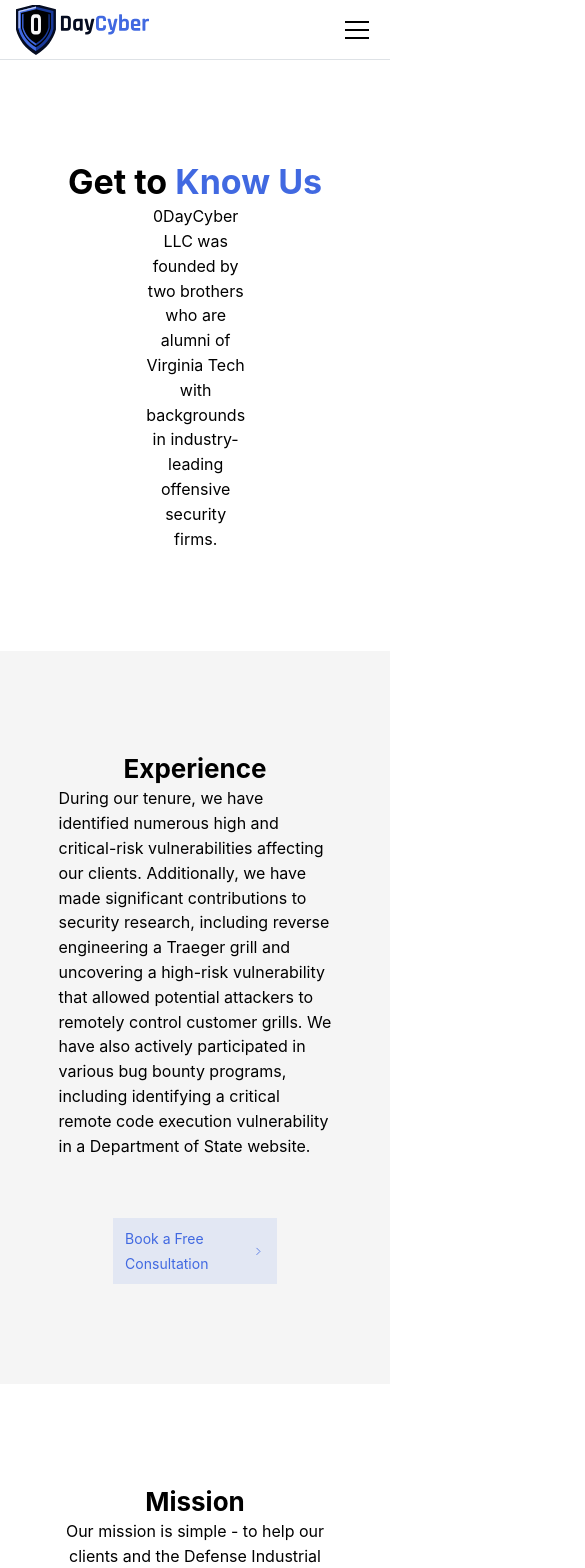
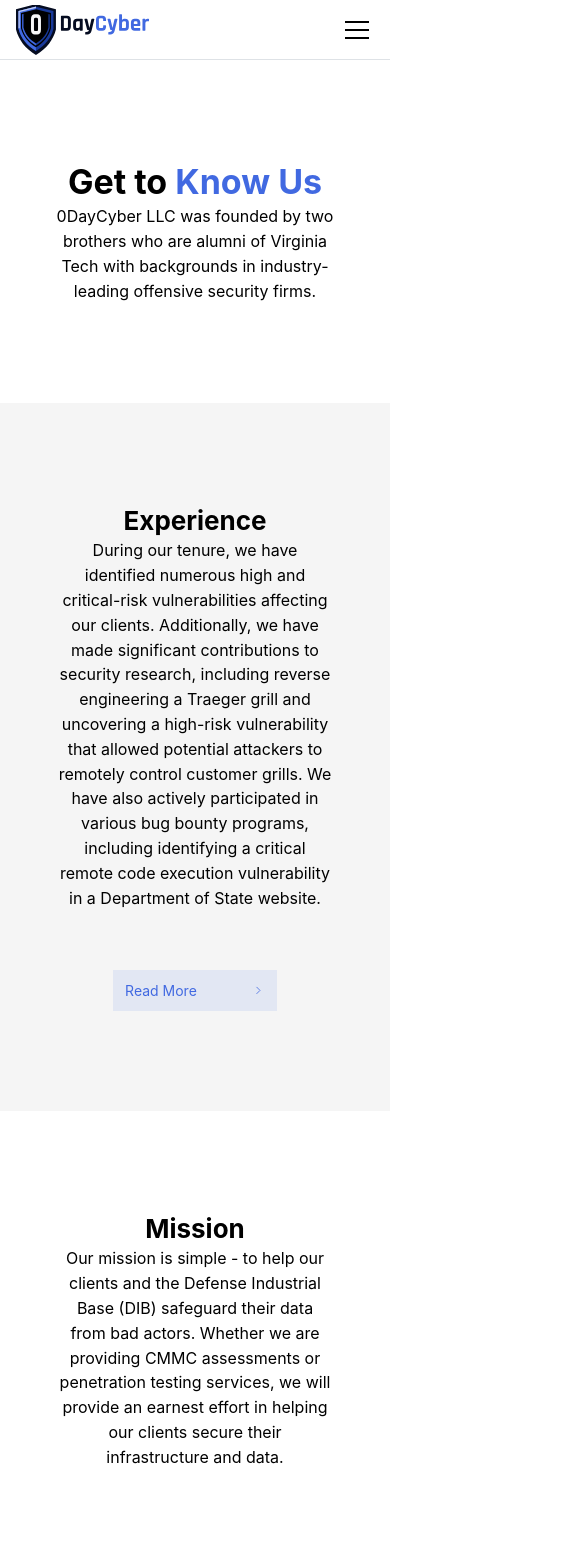
Before and after one commit to ncerne000/0daycyber.com, a Next.js app: page /about in a window 390 px wide. Shown: the top 1568 px of the page, 585 px wide, since content can reach past the window. Built offline with nearby package versions, Linux system fonts and the light colour scheme.

Commit message:
Fixing some mobile views

```diff
--- a/src/app/about/page.tsx
+++ b/src/app/about/page.tsx
@@ -9,7 +9,7 @@ export default function About() {
       <Flex my="100px">
             <Flex direction="column" align="center" w="100%">
               <Title order={1}>Get to <span style={{color: "#4169E1"}}>Know Us</span></Title>
-              <Flex w="25%">
+              <Flex w={{base: "75%", md: "25%"}}>
                 <Text ta="center">
                   0DayCyber LLC was founded by two brothers who are alumni of Virginia Tech with backgrounds in industry-leading offensive security firms.
                 </Text>
@@ -19,7 +19,7 @@ export default function About() {
         <Flex bg="virtualColor1" w="100%" justify="center">
             <Flex direction="column" my="100px" w="70%" align="center">
               <Title order={2}>Experience</Title>
-              <Text mb="50px">
+              <Text ta="center" mb="50px">
               During our tenure, we have identified numerous high and critical-risk vulnerabilities affecting our clients. Additionally, we have
               made significant contributions to security research, including reverse engineering a Traeger grill and uncovering a high-risk vulnerability that
               allowed potential attackers to remotely control customer grills. We have also actively participated in various bug bounty programs, including
@@ -28,10 +28,10 @@ export default function About() {
               <Flex w="100%" justify="center">
                 <NavLink
                   w={{base: "60%", md: "40%", lg: "40%"}}
-                  href="/contact"
+                  href="/blog"
                   style={{marginTop: "10px"}}
                   active
-                  label="Book a Free Consultation"
+                  label="Read More"
                   rightSection={
                       <IconChevronRight size="0.8rem" stroke={1.5} className="mantine-rotate-rtl" />
                   }
@@ -51,7 +51,7 @@ export default function About() {
         </Flex>
         <Flex direction="column" align="center" my="100px">
           <Title order={2} mb="lg">Accreditations</Title>
-          <Flex w="70%" justify="center" gap="xl">
+          <Flex w="70%" justify="center" align="center" gap="xl" direction={{base: "column", md: "row"}}>
             <Anchor href="https://0daycyber.com" target="_blank">
               <Image w="250px" h="250px" alt="cca" src="/images/cca.png" />
             </Anchor>
--- a/src/app/contact/page.tsx
+++ b/src/app/contact/page.tsx
@@ -9,13 +9,13 @@ export default function Contact() {
     <Flex direction="column">
           <FlexGridContainer
           child1={
-            <Flex direction="column" h="100%" w={{base: "90%", lg: "70%"}} justify="center" my={{base: "40px"}} style={{padding: 0}}>
+            <Flex direction="column" h="100%" w={{base: "100%", lg: "70%"}} justify="center" my={{base: "40px"}} style={{padding: 0}}>
               <Title className={classes.titleSmall} order={3}>Book a Free <span style={{ color: "#4169E1" }}>Consultation</span></Title>
               <Text className={classes.text}>We will get back to you within one business day.</Text>
             </Flex>
           }
           child2={
-            <Container my={{base: "40px"}} w={{base: "90%", lg: "70%"}}  style={{padding: 0}}>
+            <Container my={{base: "40px"}} w={{base: "100%", lg: "70%"}}  style={{padding: 0}}>
               <Card shadow="lg">
                 <ContactForm/>
               </Card>
--- a/src/components/layout/Header.tsx
+++ b/src/components/layout/Header.tsx
@@ -276,7 +276,7 @@ import {
             </UnstyledButton>
             <Collapse in={blogLinksOpened}>{blogLinks}</Collapse>
 
-            <a href="#" className={classes.link}>
+            <a href="/contact" className={classes.link}>
               Contact
             </a>
 
```
